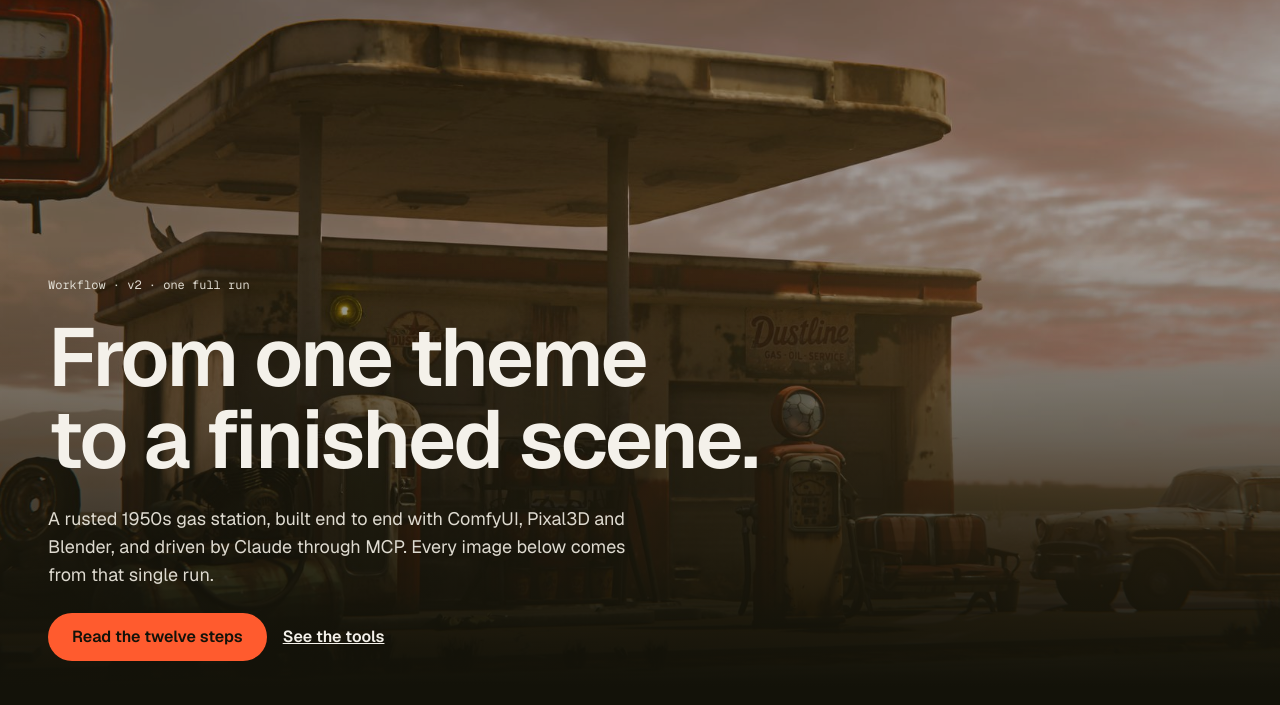
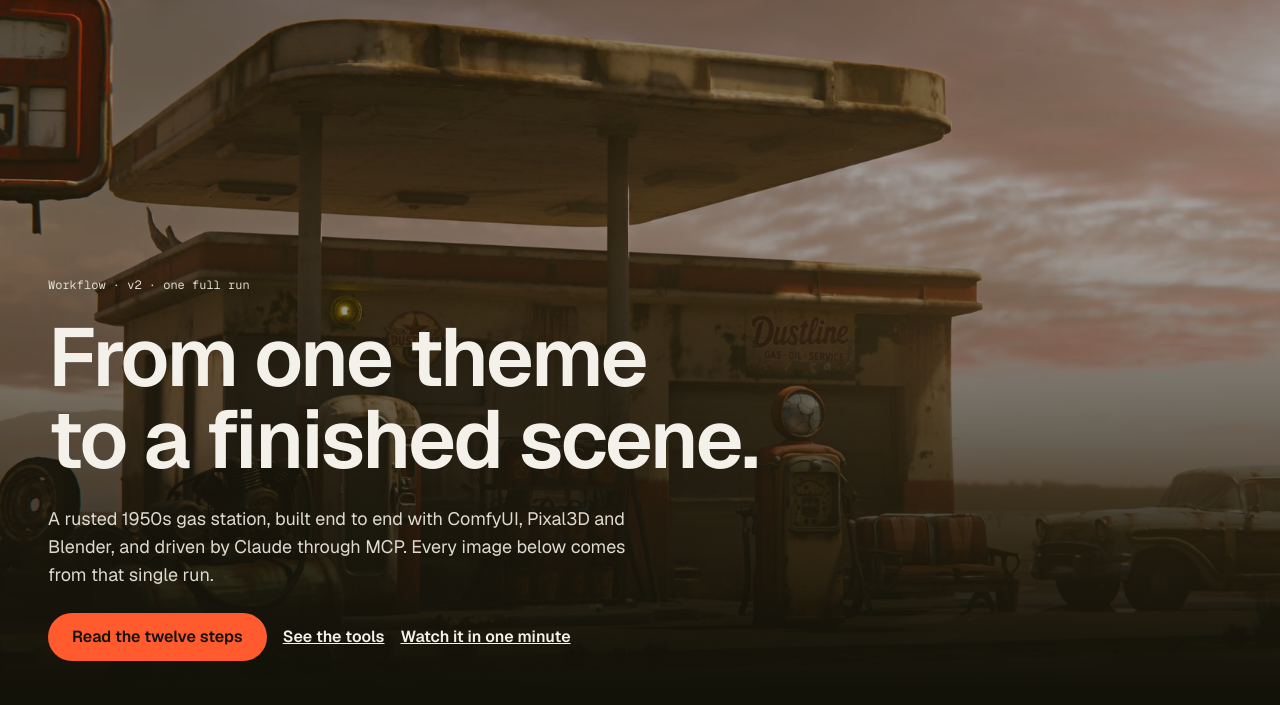
Before and after one commit to nader007059/offaxislab, a plain HTML site: page prompt-to-glb.html in a window 1280 px wide. Shown: the part 95-800 px from the top of the page. Drawn offline with nearby package versions, Linux system fonts and the light colour scheme.

Commit message:
Prompt to GLB page: link the one minute video
Co-Authored-By: Claude Opus 5.5 <noreply@anthropic.com>
Claude-Session: https://claude.ai/code/session_0145MdiA7DXVpQpRKuj4ApfF

```diff
--- a/prompt-to-glb.html
+++ b/prompt-to-glb.html
@@ -93,7 +93,7 @@ img,video{max-width:100%}
 <div style="font-family: 'Geist Mono', monospace; font-size: 12px; line-height: 16px; color: #dedad0">Workflow · v2 · one full run</div>
 <h1 style="margin: 0; max-width: 1000px; font-size: clamp(48px, 6.4vw, 96px); line-height: 1; font-weight: 600; letter-spacing: -0.03em; text-wrap: balance">From one theme<br>to a finished scene.</h1>
 <p style="margin: 0; max-width: 600px; font-size: 18px; line-height: 28px; color: #dedad0; text-wrap: pretty">A rusted 1950s gas station, built end to end with ComfyUI, Pixal3D and Blender, and driven by Claude through MCP. Every image below comes from that single run.</p>
-<div style="display: flex; flex-wrap: wrap; align-items: center; gap: 12px 16px"><a class="btn" href="#steps" style="display: inline-flex; align-items: center; min-height: 48px; box-sizing: border-box; padding: 12px 24px; border-radius: 9999px; font-weight: 600; text-decoration: none; background-color: #ff5b2e; color: #131209">Read the twelve steps</a><a href="#stack" style="font-weight: 600; padding: 12px 0">See the tools</a></div>
+<div style="display: flex; flex-wrap: wrap; align-items: center; gap: 12px 16px"><a class="btn" href="#steps" style="display: inline-flex; align-items: center; min-height: 48px; box-sizing: border-box; padding: 12px 24px; border-radius: 9999px; font-weight: 600; text-decoration: none; background-color: #ff5b2e; color: #131209">Read the twelve steps</a><a href="#stack" style="font-weight: 600; padding: 12px 0">See the tools</a><a href="https://www.youtube.com/watch?v=JH3o1V-U7AY" style="font-weight: 600; padding: 12px 0">Watch it in one minute</a></div>
 </div>
 </section>
 
```
